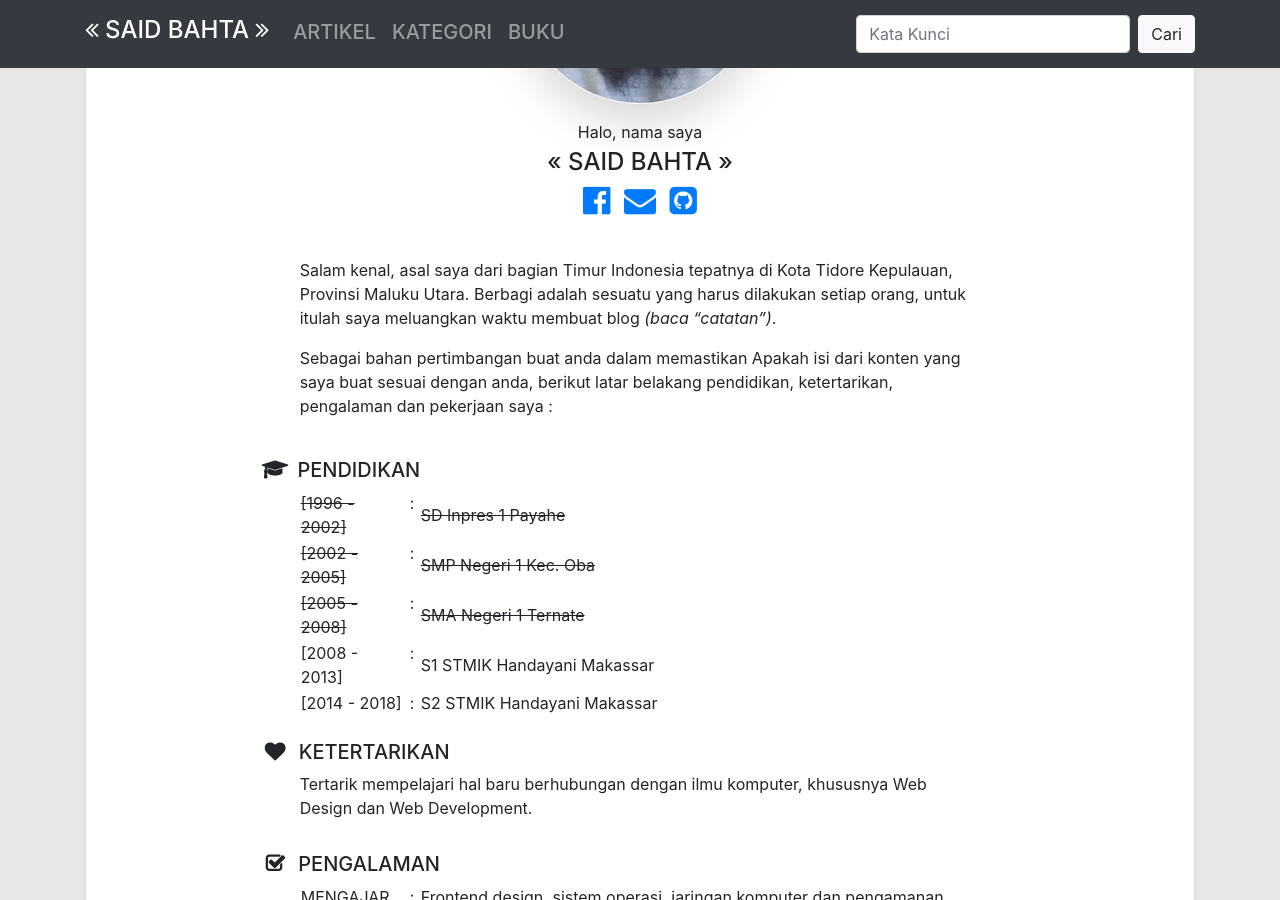
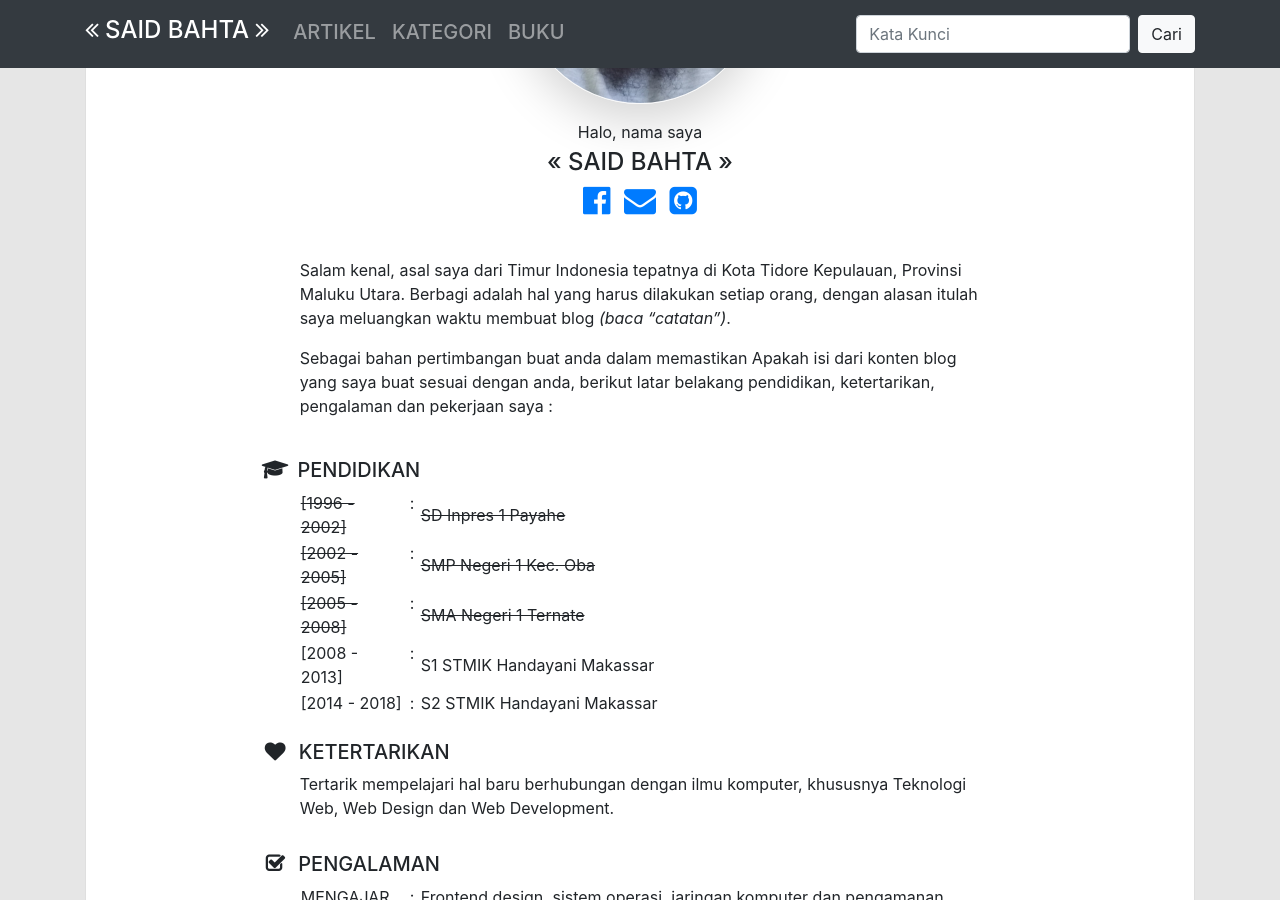
Before and after one commit to surtinaali/blog, a Jekyll site: the page built from about.markdown, in a window 1280 px wide and 900 px high, scrolled down 240 px. Built offline with Jekyll 4.4.1, drawn with Linux system fonts in a browser that asks for light colours.

Commit message:
update artikel

```diff
--- a/_posts/2018-09-07-mengapa-harus-menggunakan-css-preprocessor.markdown
+++ b/_posts/2018-09-07-mengapa-harus-menggunakan-css-preprocessor.markdown
@@ -6,9 +6,9 @@
 img_path: assets/img/post/180907.svg
 ---
 
-Kita bisa saja menulis kode CSS tanpa bantuan CSS preprocessor, namun seiring dengan berkembangnya kode yang ditulis, akan sangat menyulitkan ketika melakukan perawatan atau perbaikan kode. Sederhananya, itulah alasan kita membutuhkan CSS preprocessor.
+Kita bisa saja menulis kode CSS tanpa bantuan CSS preprocessor, namun seiring dengan berkembangnya kode yang ditulis, akan sangat menyulitkan ketika melakukan perawatan atau perbaikan kode. Sederhananya, itulah alasan _mengapa harus menggunakan CSS preprocessor_.
 
-Ada beberapa CSS preprocessor yang digunakan oleh web developer, seperti SASS, LESS dan STYLUS. Walaupun pada umumnya SASS, LESS dan STYLUS memiliki fitur yang sama, pembahasan dalam artikel ini akan membahas khusus tentang SASS sebagai salah satu CSS preprocessor, <del>tidak ada alasan khusus mengapa SASS</del>.
+Ada beberapa CSS preprocessor yang digunakan oleh web developer (_lebih tepatnya: frontend developer_), seperti SASS, LESS dan STYLUS. Walaupun pada umumnya SASS, LESS dan STYLUS memiliki fitur yang sama, pembahasan dalam artikel ini akan membahas khusus tentang SASS, <del>tidak ada alasan khusus mengapa SASS</del>.
 
 #### Variabel
 Variabel menyimpan nilai atau `value` dari sebuah properti CSS. Ketika menulis nilai sebuah properti, dibanding menulis langsung nilainya, yang ditulis adalah nama variabel. Sehingga ketika nilai dari warna latar atau properti `background` kedepannya ingin dirubah, jika ada lebih dari satu properti `background`, kita hanya perlu mengganti `value` yang ada di variabel.
--- a/about.markdown
+++ b/about.markdown
@@ -48,9 +48,9 @@
 </style>
 
 {: .pt-4}
-Salam kenal, asal saya dari bagian Timur Indonesia tepatnya di Kota Tidore Kepulauan, Provinsi Maluku Utara. Berbagi adalah sesuatu yang harus dilakukan setiap orang, untuk itulah saya meluangkan waktu membuat blog _(baca "catatan")_.
+Salam kenal, asal saya dari Timur Indonesia tepatnya di Kota Tidore Kepulauan, Provinsi Maluku Utara. Berbagi adalah hal yang harus dilakukan setiap orang, dengan alasan itulah saya meluangkan waktu membuat blog _(baca "catatan")_.
 
-Sebagai bahan pertimbangan buat anda dalam memastikan Apakah isi dari konten yang saya buat sesuai dengan anda, berikut latar belakang pendidikan, ketertarikan, pengalaman dan pekerjaan saya :
+Sebagai bahan pertimbangan buat anda dalam memastikan Apakah isi dari konten blog yang saya buat sesuai dengan anda, berikut latar belakang pendidikan, ketertarikan, pengalaman dan pekerjaan saya :
 
 {: .pt-4}
 ##### PENDIDIKAN
@@ -84,7 +84,7 @@
 
 {: .pt-4}
 ##### KETERTARIKAN
-Tertarik mempelajari hal baru berhubungan dengan ilmu komputer, khususnya Web Design dan Web Development.
+Tertarik mempelajari hal baru berhubungan dengan ilmu komputer, khususnya Teknologi Web, Web Design dan Web Development.
 
 {: .pt-3}
 ##### PENGALAMAN
```
